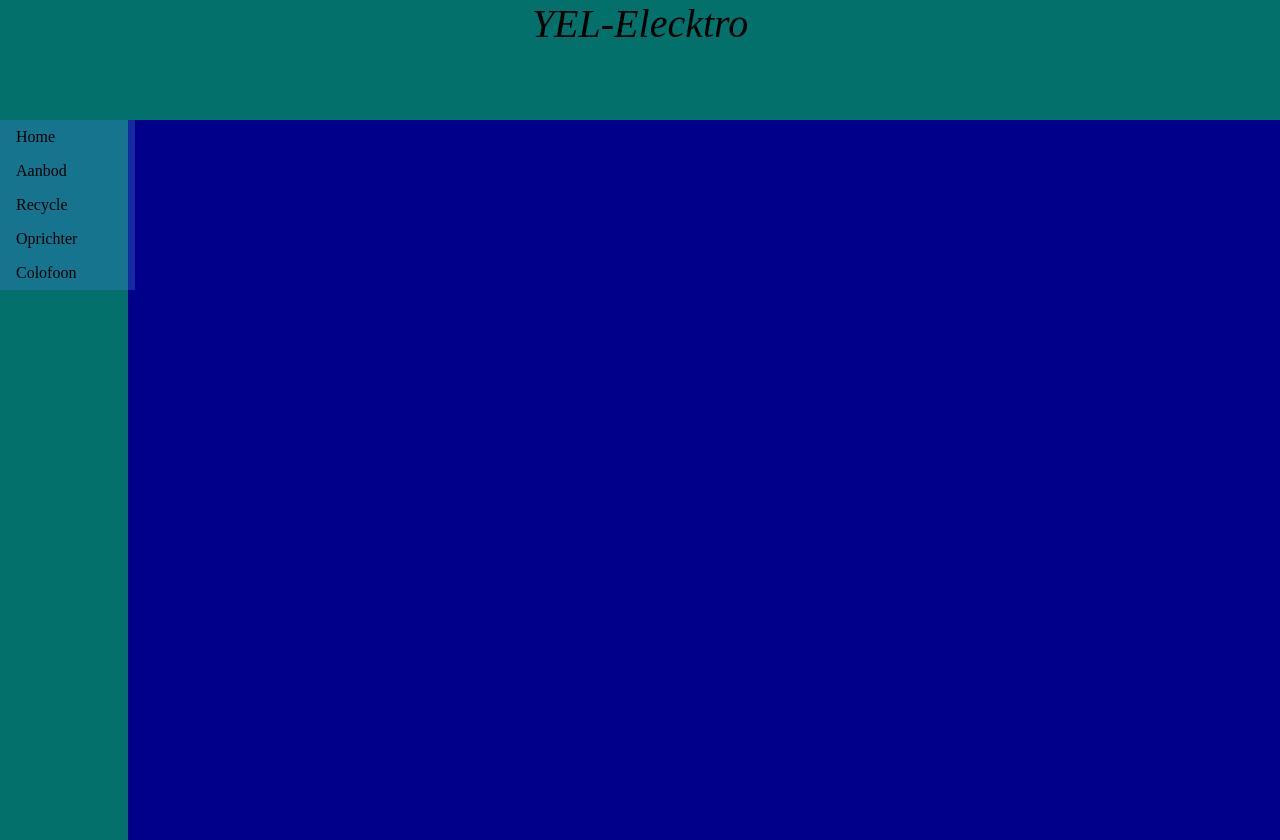
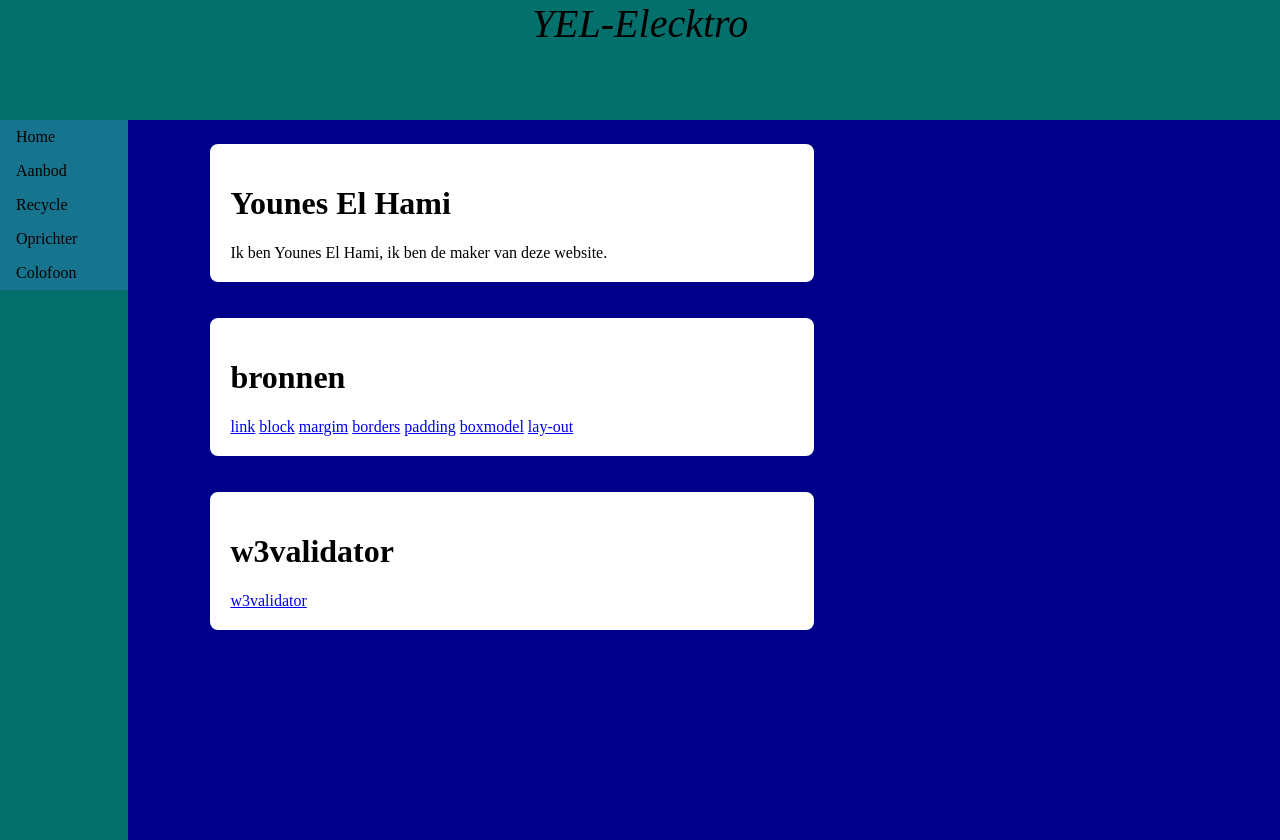
Before and after one commit to 150067/YEL-Intercom, a plain HTML site: page colofoon.html in a window 1280 px wide. Drawn offline with Linux system fonts and the light colour scheme.

Commit message:
i'm done

```diff
--- a/CSS/design.css
+++ b/CSS/design.css
@@ -38,12 +38,7 @@ body {
     height: 100%;
 }
 
-#plaatjes {
-    background-color: darkblue;
-    width:  5%;
-    height: 5%;
 
-}
 
 .boodschap {
     background-color: white;
--- a/colofoon.html
+++ b/colofoon.html
@@ -24,5 +24,30 @@
                <li><a href="colofoon.html">Colofoon</a></li>
             </ul>
         </div>
+          <div id="berichten">
+        <!--middelstekolom-->
+        <div class="boodschap">
+        <!--informatie-->
+        <h1> Younes El Hami </h1>
+        <p1> Ik ben Younes El Hami, ik ben de maker van deze website.  </p1>
+        </div>
+         <div class="boodschap">
+         <h1> bronnen </h1>
+         <p1> <a href="https://www.w3schools.com/html/html_links.asp">link</a>
+         <a href="https://www.w3schools.com/html/html_blocks.asp">block</a>
+         <a href="https://www.w3schools.com/css/css_margin.asp">margim</a>
+         <a href="https://www.w3schools.com/css/css_border.asp">borders</a>
+         <a href="https://www.w3schools.com/css/css_padding.asp">padding</a>
+         <a href="https://www.w3schools.com/css/css_boxmodel.asp">boxmodel</a>
+         <a href="https://www.w3schools.com/css/css_website_layout.asp">lay-out</a>
+         </p1>
+         </div>
+          <div class="boodschap">
+          <h1> w3validator </h1>
+          <p1> <a href="  https://validator.w3.org/nu/?doc=https%3A%2F%2F3000-d7a9339f-727d-49ca-8086-9316805b46a2.ws-eu01.gitpod.io%2Fcolofoon.html
+">w3validator</a>
+
+</div>
+
 </body>
 </html>
```
Also changed, not shown: Aanbod.html (+9 -1 lines), Oprichter.html (+20 -0 lines), Recycle.html (+21 -0 lines), images/elecktriche.jpg (deleted).
